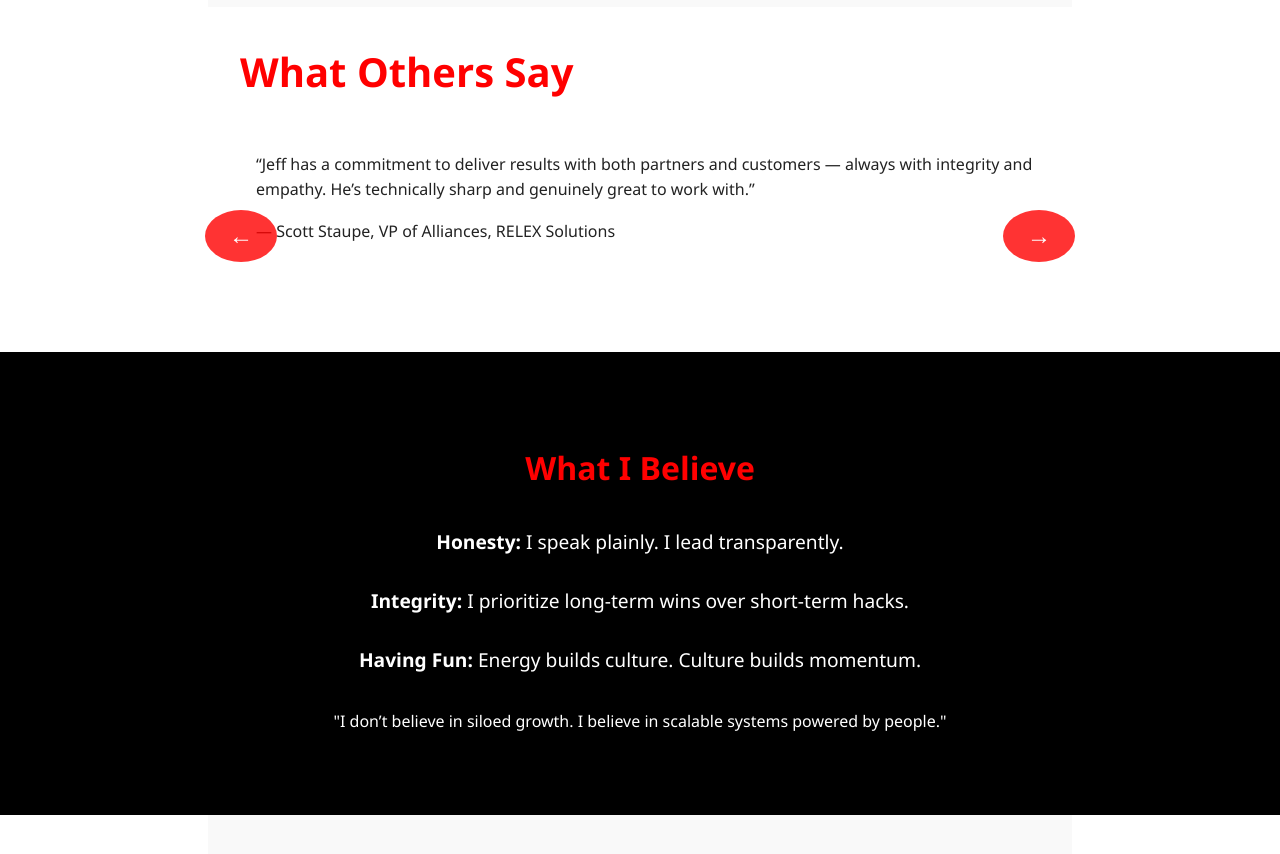
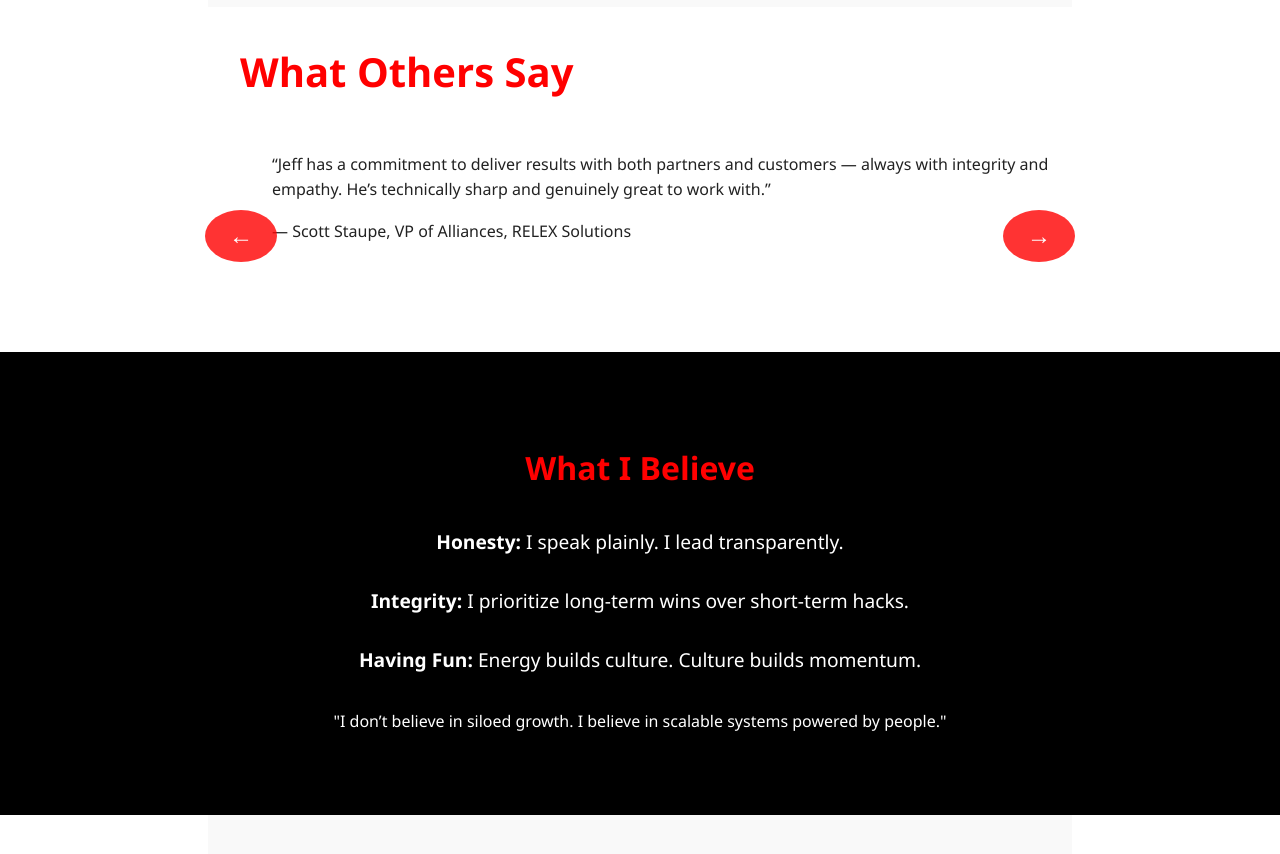
Before and after one commit to jeffcampbelljr/jeff-resume-site, a plain HTML site: page index.html in a window 1280 px wide. Shown: the part 2620-3474 px from the top of the page. Drawn offline with nearby package versions, Linux system fonts and the light colour scheme.

Commit message:
Update style.css

```diff
--- a/style.css
+++ b/style.css
@@ -224,7 +224,7 @@ footer {
 .testimonial-carousel {
   position: relative;
   min-height: 200px;
-  padding: 1rem; /* Add padding to avoid overlap with arrows */
+  padding: 1rem 2rem; /* Add padding to avoid overlap with arrows */
 }
 
 .testimonial {
```
